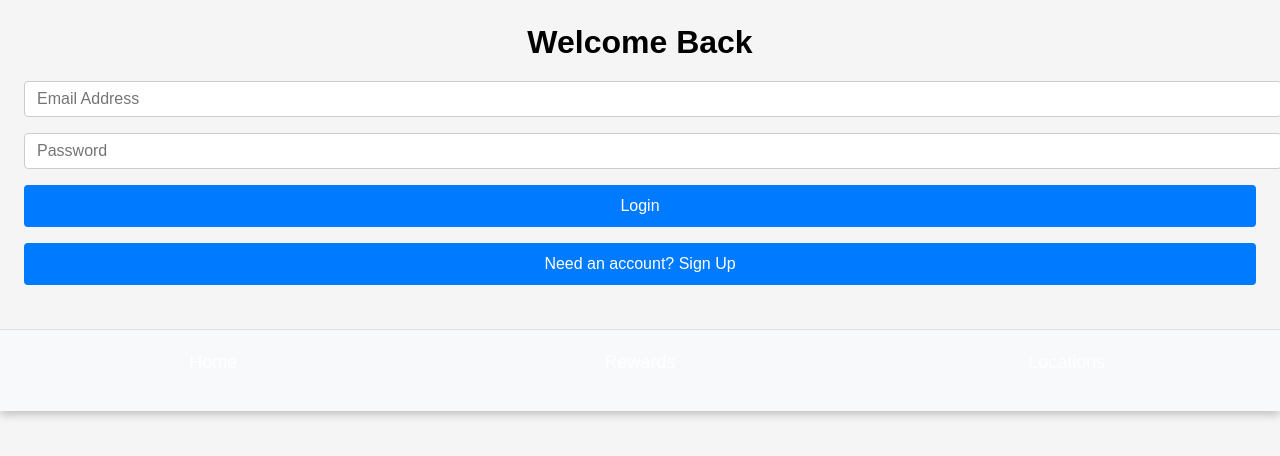
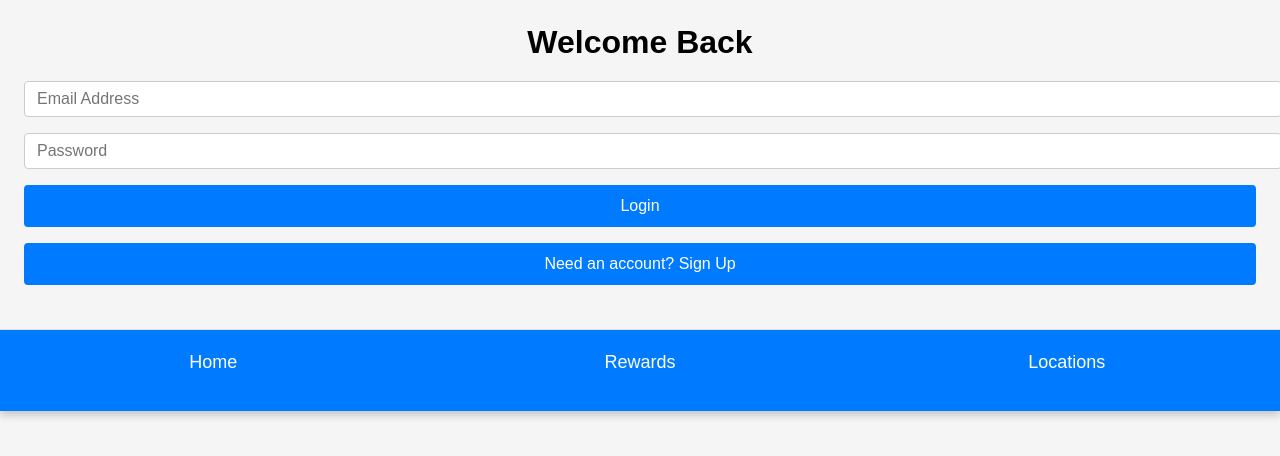
Before and after one commit to cdearman100/dog-gone-trash, a React (Create React App) app: page / in a window 1280 px wide. Shown: the top 456 px of the page. Built offline with nearby package versions, Linux system fonts and the light colour scheme.

Commit message:
Change the color of nav bar buttons

```diff
--- a/package.json
+++ b/package.json
@@ -2,6 +2,9 @@
   "name": "dog-gone-trash",
   "version": "0.1.0",
   "private": true,
+  "homepage": "https://cdearman100.github.io/dog-gone-trash/",
+
+
   "dependencies": {
     "cra-template": "1.2.0",
     "lucide-react": "^0.468.0",
--- a/src/index.css
+++ b/src/index.css
@@ -76,7 +76,7 @@ button:disabled {
 nav {
   display: flex;
   justify-content: space-around;
-  background-color: #f8f9fa;
+  background-color: #007bff;
   padding: 10px 0;
   border-top: 1px solid #ddd;
 }
```
Also changed, not shown: .secret.txt (added).
